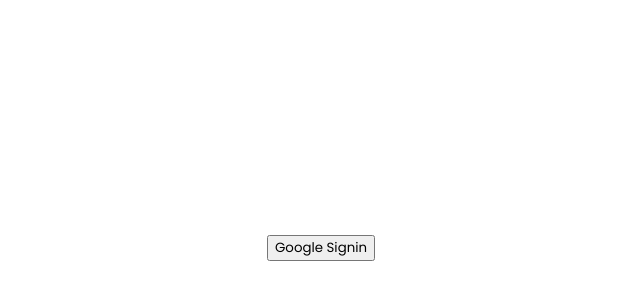
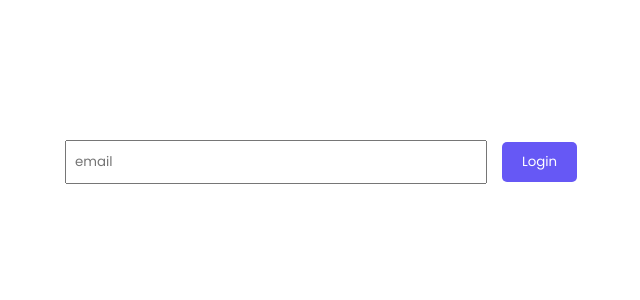
Before and after one commit to Ghazi-360/izabel-fe, a React (Create React App) app: page /login in a window 1280 px wide. Shown: the part 152-452 px from the top of the page, without its empty margins (319-959 px from the left). Built offline with nearby package versions, Linux system fonts and the light colour scheme.

Commit message:
- Changed Sign in method to email link - Changed data storage from context to Local Storage

```diff
--- a/src/App.css
+++ b/src/App.css
@@ -95,6 +95,7 @@
     background: #6658F5;
     color: #fff;
     padding: 0 20px;
+    cursor: pointer;
 }
 
 .input-wrapper {
@@ -207,7 +208,7 @@
 }
 
 .login-wrapper {
-    width: 70%;
+    width: 80%;
     height: 70%;
     display: flex;
     flex-direction: column;
@@ -218,15 +219,20 @@
 }
 
 .login-wrapper .login-input {
-    width: auto;
-    margin: 0 auto;
+    width: 50%;
+}
+
+.login-wrapper .login-input form{
     display: flex;
-    flex-direction: column;
+    align-items: center;
     gap: 15px;
 }
 
-.login-wrapper .login-input input {
+.login-wrapper .login-input form input {
     width: 100%;
+    height: 40px;
+    outline: none;
+    padding: 0 8px;
 }
 
 .account-wrapper {
--- a/src/contexts/PlanContext.jsx
+++ b/src/contexts/PlanContext.jsx
@@ -12,26 +12,13 @@
     const [selectedPlan, setSelectedPlan] = useState({link: ""});
 
     const updatePlan = (name, link) => {
-        setSelectedPlan({
+        const planData = {
             name: name,
-            link: link
-        })
+            stripeLink: link
+        }
+        setSelectedPlan(planData)
+        window.localStorage.setItem("planData", JSON.stringify(planData))
     }
-
-    // Store User information after Google Sign up
-    const [userData, setUserData] = useState({
-        email: "",
-        name: "",
-        id: 0
-    })
-
-    const updateUserValues = (email, name, id) => {
-        setUserData({
-            email: email,
-            name: name,
-            id: id
-        });
-    };
 
     // Load formData from localStorage on component initialization
     const initialFormData = JSON.parse(window.localStorage.getItem("formData")) || {
@@ -47,7 +34,7 @@
     const [formData, setFormData] = useState(initialFormData);
 
     // Update formData and also save it to localStorage whenever it changes
-    const updateFormData = (url, email, language, style, country, city, plan) => {
+    const updateFormData = (url, email, language, style, country, city) => {
         const newFormData = {
             url,
             email,
@@ -55,7 +42,6 @@
             writing_style: style,
             target_country: country,
             target_city: city,
-            selectedPlan: plan
         };
 
         setFormData(newFormData);
@@ -65,7 +51,7 @@
     };
 
     return (
-        <PlanContext.Provider value={{ userData, selectedPlan, formData, updatePlan, updateUserValues, updateFormData }}>
+        <PlanContext.Provider value={{ selectedPlan, formData, updatePlan, updateFormData }}>
             {children}
         </PlanContext.Provider>
     );
--- a/src/firebase.js
+++ b/src/firebase.js
@@ -1,5 +1,5 @@
 import { initializeApp } from 'firebase/app'
-import {getAuth, GoogleAuthProvider} from 'firebase/auth'
+import {getAuth} from 'firebase/auth'
 
 const firebaseConfig = {
     apiKey: "AIzaSyB76H8xQuO-ZhXi97CovJzOEw5YkEK0U8s",
@@ -10,8 +10,8 @@
     appId: "1:241096878808:web:9c9d22c979d55f094b85ad",
     measurementId: "G-2G5JFXXLB8"
 };
+
 // initialize Firebase
 const app = initializeApp(firebaseConfig)
 export const auth = getAuth(app)
-export const googleProvider = new GoogleAuthProvider();
 export default app
--- a/src/pages/Account.jsx
+++ b/src/pages/Account.jsx
@@ -3,7 +3,7 @@
 
 function Account() {
 
-    const email = JSON.parse(localStorage.getItem("formData")).email;
+    const email = window.localStorage.getItem("emailForSignIn")
     const [userDocs, setUserDocs] = useState([]);
 
     useEffect(() => {
--- a/src/pages/Form.jsx
+++ b/src/pages/Form.jsx
@@ -38,10 +38,11 @@
 function Form() {
 
     const navigate = useNavigate()
-    const { selectedPlan, userData, updateFormData } = usePlanContext()
+    const { updateFormData } = usePlanContext()
 
-    const email = userData.email;
-    const plan = selectedPlan.name;
+    const email = window.localStorage.getItem("emailForSignIn")
+    const plan = JSON.parse(localStorage.getItem("planData")).name
+    const link = JSON.parse(localStorage.getItem("planData")).stripeLink
 
     const [url, setUrl] = useState('');
     const [apiResponse, setApiResponse] = useState(null);
@@ -89,12 +90,8 @@
     }, [country]);
 
     const checkout = () => {
-        updateFormData(url, email, language, writingStyle, country, city, plan)
-        window.location.href = selectedPlan.link
-    }
-
-    const gotToProceed = () => {
-        navigate('/proceed')
+        updateFormData(url, email, language, writingStyle, country, city)
+        window.location.href = link
     }
 
     return (
@@ -127,9 +124,9 @@
                             )}
                         </p>
                     )}
-                    <p>You choose {selectedPlan.name} plan</p>
+                    <p>You choose {plan} plan</p>
                     {
-                        selectedPlan.name === "Professional" ? (
+                        plan === "Professional" ? (
                             <>
                                 <div className="inputs">
                                     <div className="dropdown">
--- a/src/pages/Home.jsx
+++ b/src/pages/Home.jsx
@@ -64,7 +64,7 @@
                         )
                         :null}
                     </div>
-                    <button style={{margin: "10px"}} onClick={() => navigate('plan')}>Next</button>
+                    <button className='BTN' style={{margin: "10px"}} onClick={() => navigate('plan')}>Next</button>
                 </div>
             </div>
         </>
--- a/src/pages/Login.jsx
+++ b/src/pages/Login.jsx
@@ -1,34 +1,47 @@
-import React from 'react'
-import { useNavigate } from 'react-router-dom'
-import { usePlanContext } from '../contexts/PlanContext'
-import { signInWithPopup } from 'firebase/auth'
-import { auth, googleProvider } from '../firebase'
-
+import React, { useState } from 'react'
+import { auth } from '../firebase'
+import { sendSignInLinkToEmail } from 'firebase/auth'
 
 function Login() {
 
-    const navigate = useNavigate()
-    const { updateUserValues } = usePlanContext()
+    const [email, setEmail] = useState("")
+    const [emailSent, setEmailSent] = useState(null)
 
-    const signInWithGoogle = () => {
-        signInWithPopup(auth, googleProvider)
-        .then((result) => {
-            const email = result.user.email;
-            const name = result.user.displayName;
-            const id = result.user.uid
-
-            updateUserValues(email, name, id)
-            navigate('/form')
-        }).catch((error) => {
-            alert(error.message)
+    const sendSignInLink = (e) => {
+        e.preventDefault()
+        const actionCodeSettings = {
+          url: `${window.location.origin}/form`, // URL to redirect after email confirmation
+          handleCodeInApp: true,
+        };
+        sendSignInLinkToEmail(auth, email, actionCodeSettings)
+        .then(() => {
+            // Email sent successfully
+            window.localStorage.setItem("emailForSignIn", email);
+            setEmailSent(true)
+        })
+        .catch((error) => {
+            setEmailSent(false);
         });
-    }
+    };
 
     return (
         <>
             <div className="wrapper center">
                 <div className="login-wrapper">
-                    <button onClick={() => signInWithGoogle()}> Google Signin</button>
+                    <div className="login-input">
+                        <form onSubmit={(e) => sendSignInLink(e)}>
+                            <input onChange={(e) => setEmail(e.target.value)} type="email"placeholder='email' />
+                            <button className='BTN'>Login</button>
+                        </form>
+                    </div>
+                    <div className="message">
+                        {emailSent && (
+                            <p>An email with a sign-in link has been sent to your email address.</p>
+                        )}
+                        {emailSent === false && (
+                            <p>Error sending email link. Please try again.</p>
+                        )}
+                    </div>
                 </div>
             </div>
         </>
--- a/src/pages/Proceed.jsx
+++ b/src/pages/Proceed.jsx
@@ -5,7 +5,10 @@
 function Proceed() {
 
     const navigate = useNavigate()
-    const plan = JSON.parse(localStorage.getItem("formData")).selectedPlan;
+    const plan = JSON.parse(localStorage.getItem("planData")).name
+    const email = window.localStorage.getItem("emailForSignIn")
+
+    console.log(email)
 
     let posts;
 
@@ -23,7 +26,7 @@
             {
                 url: storedFormData.url,
                 number_of_posts: posts,
-                email: storedFormData.email,
+                email: email,
                 language: storedFormData.language,
                 writing_style: storedFormData.writing_style,
                 target_country: storedFormData.target_country,
@@ -41,6 +44,7 @@
     return (
         <div className="wrapper center">
             <div className="login-wrapper">
+                <p>Please Click to proceed to your Account!</p>
                 <button onClick={() => proceed()}>Proceed</button>
             </div>
         </div>
```
